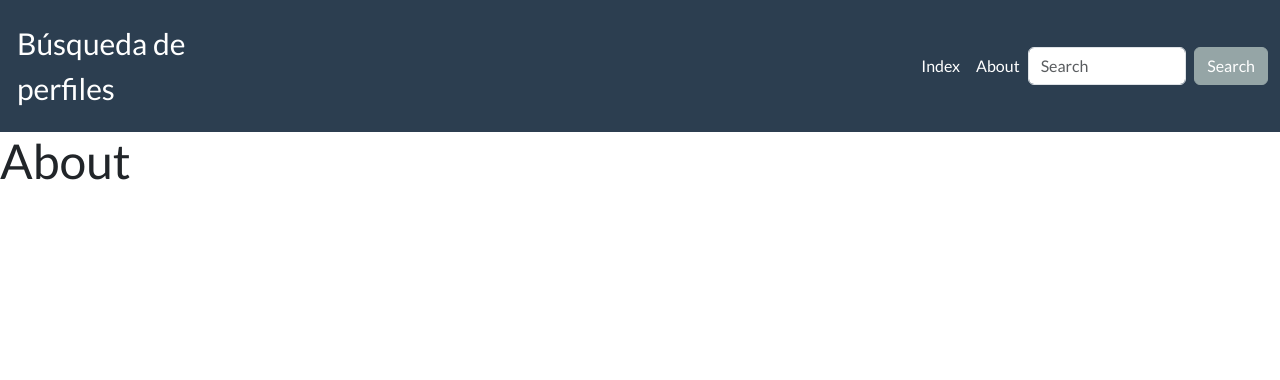
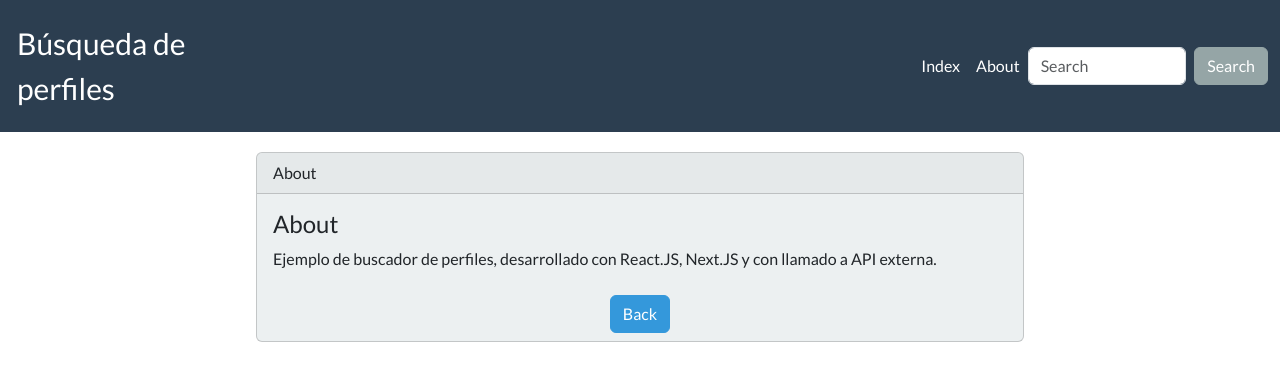
Before and after one commit to martin-bass/BuscadorDePerfiles-NextProject, a Next.js app: page /about in a window 1280 px wide. Shown: the top 380 px of the page. Built offline with nearby package versions, Linux system fonts and the light colour scheme.

Commit message:
cambios en about y detalle del perfil

```diff
--- a/pages/about.js
+++ b/pages/about.js
@@ -1,12 +1,25 @@
 import React from 'react';
 import Container from '../container/container';
+import Link from "next/link";
+
 
 function About() {
   return (
     <Container>
-      <h1>About</h1>
+      <div style={{display: 'flex', alignItems: 'center', justifyContent: 'center'}}>
+        <div className="card bg-light mb-3 " style={{width: '60%', margin: '20px'}}>
+          <div className="card-header">About</div>
+          <div className="card-body">
+            <h4 className="card-title">About</h4>
+            <p className="card-text">Ejemplo de buscador de perfiles, desarrollado con React.JS, Next.JS y con llamado a API externa.</p>
+          </div>
+          <div className='m-2'style={{display: 'flex', alignItems: 'center', justifyContent: 'center'}}>
+            <Link href='/'><button type="button" className="btn btn-info">Back</button></Link>
+          </div>
+        </div>
+      </div>
     </Container>
   )
-}
+};
 
-export default About
+export default About;
```
Also changed, not shown: pages/users/[id].js (+24 -1 lines), pages/users/[id].module.css (added, +19 -0 lines).
